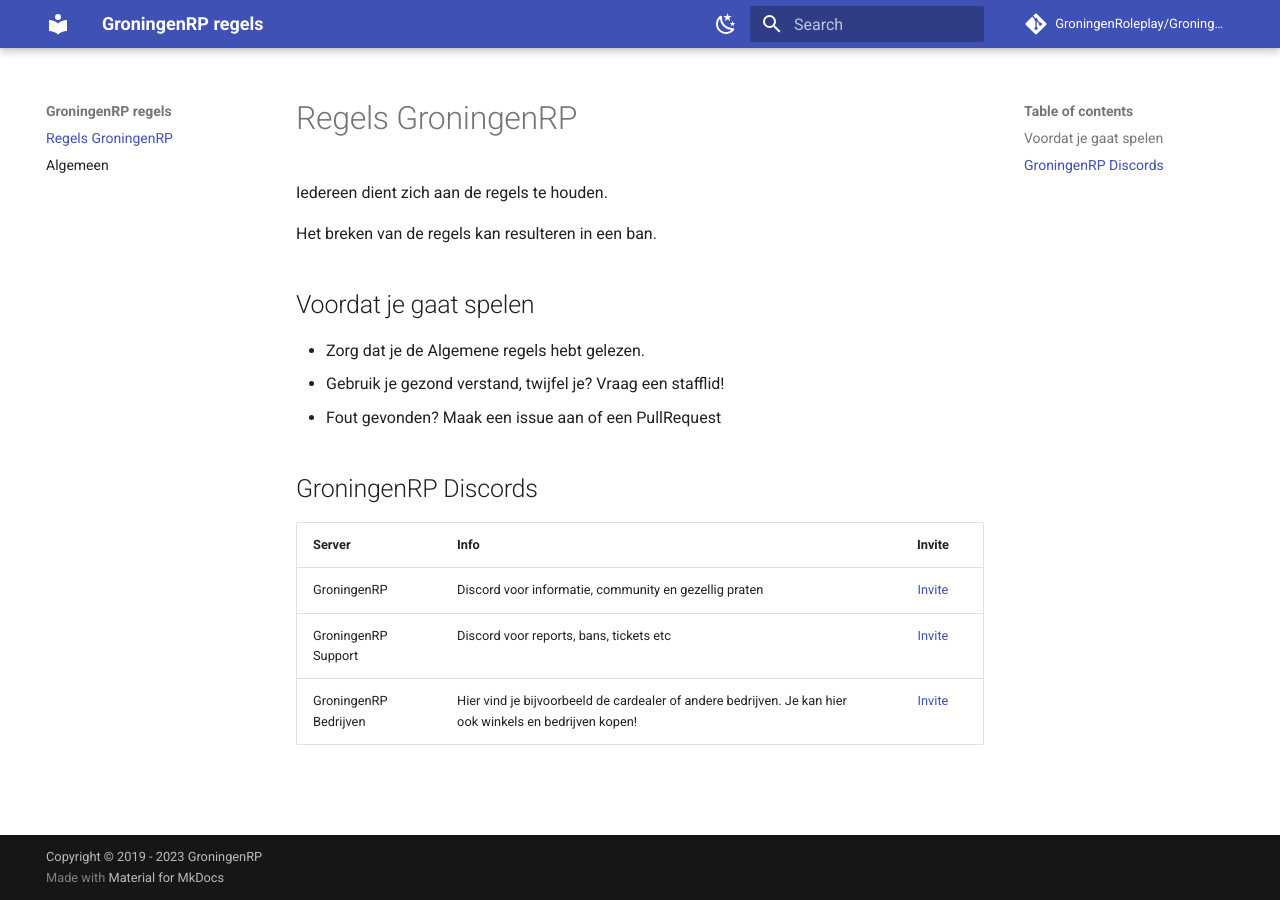
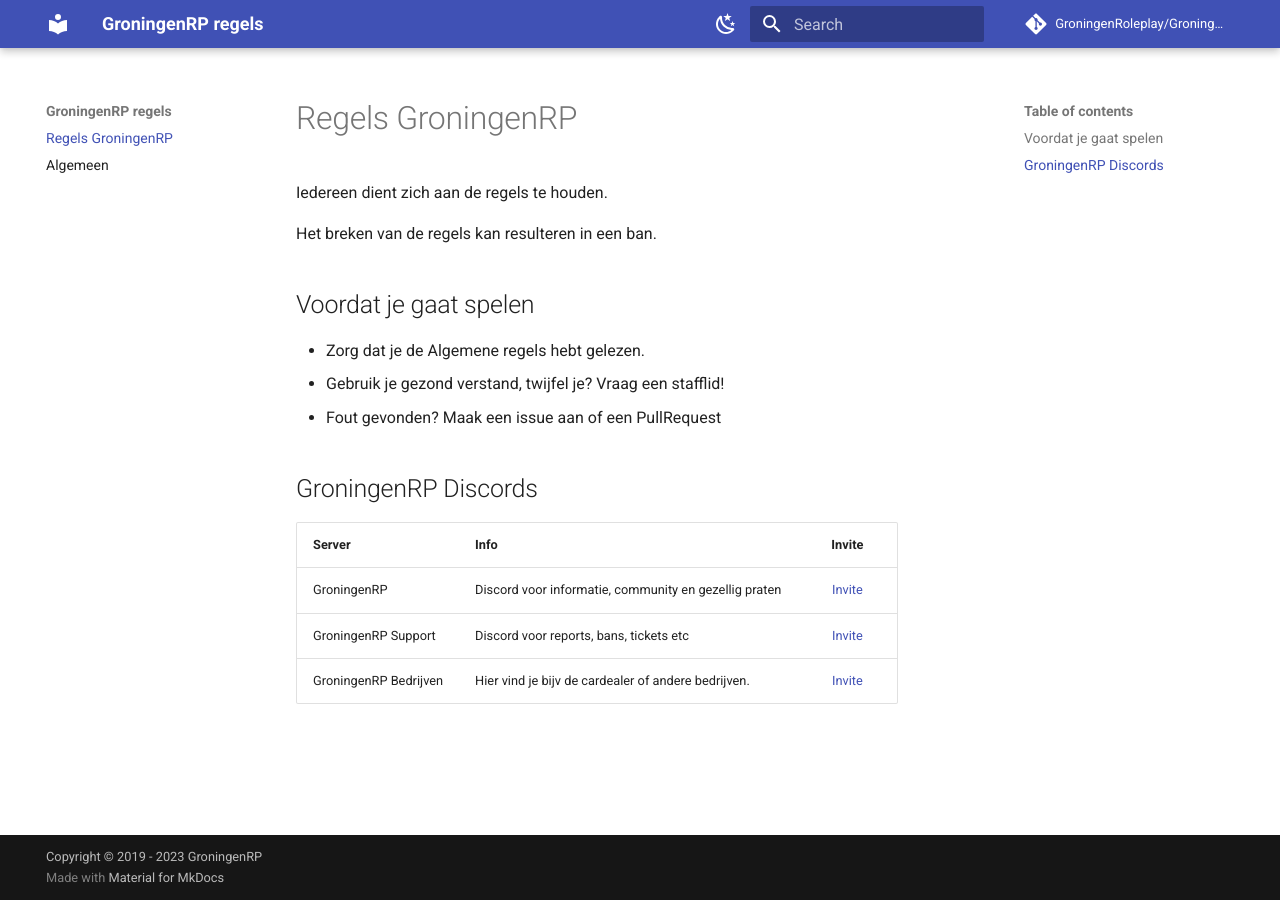
Before and after one commit to MeetixRP/Meetix-Informatie, an MkDocs documentation site: the page built from docs/index.md, in a window 1280 px wide. Built offline with MkDocs 1.6.1 and Material for MkDocs 9.7.7, drawn with Linux system fonts in a browser that asks for light colours; comment, search, counter and statistics services are not loaded.

Commit message:
Update index.md

```diff
--- a/docs/index.md
+++ b/docs/index.md
@@ -17,4 +17,4 @@
 |---|---|:---:|
 | GroningenRP | Discord voor informatie, community en gezellig praten| [Invite](https://discord.gg/groningenrp) |
 | GroningenRP Support | Discord voor reports, bans, tickets etc | [Invite](https://discord.gg/GrSupport) |
-| GroningenRP Bedrijven | Hier vind je bijvoorbeeld de cardealer of andere bedrijven. Je kan hier ook winkels en bedrijven kopen! | [Invite](https://discord.gg/GrSupport) |
+| GroningenRP Bedrijven | Hier vind je bijv de cardealer of andere bedrijven. | [Invite]([https://discord.gg/GrSupport](https://discord.gg/fY7DGkQ9Cv)) |
```
